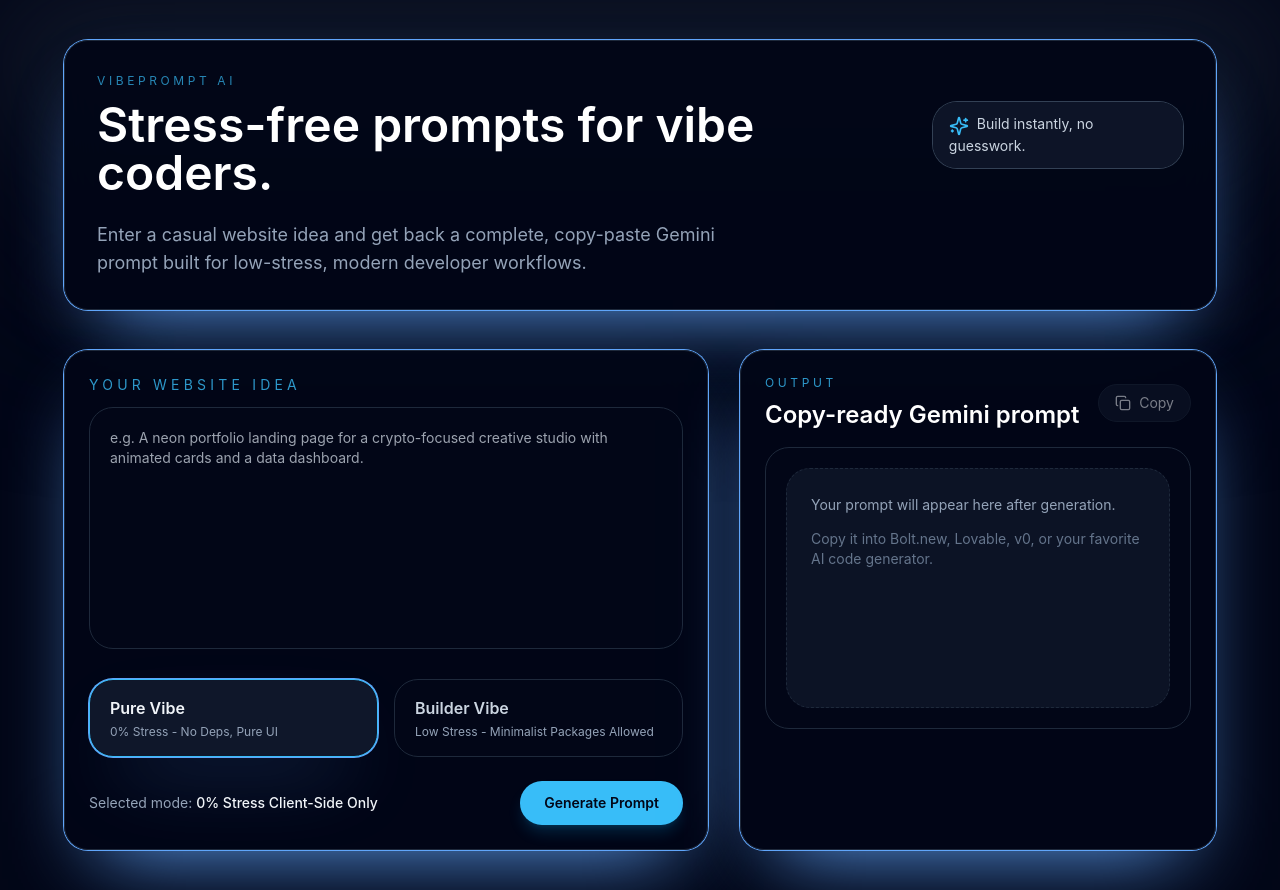
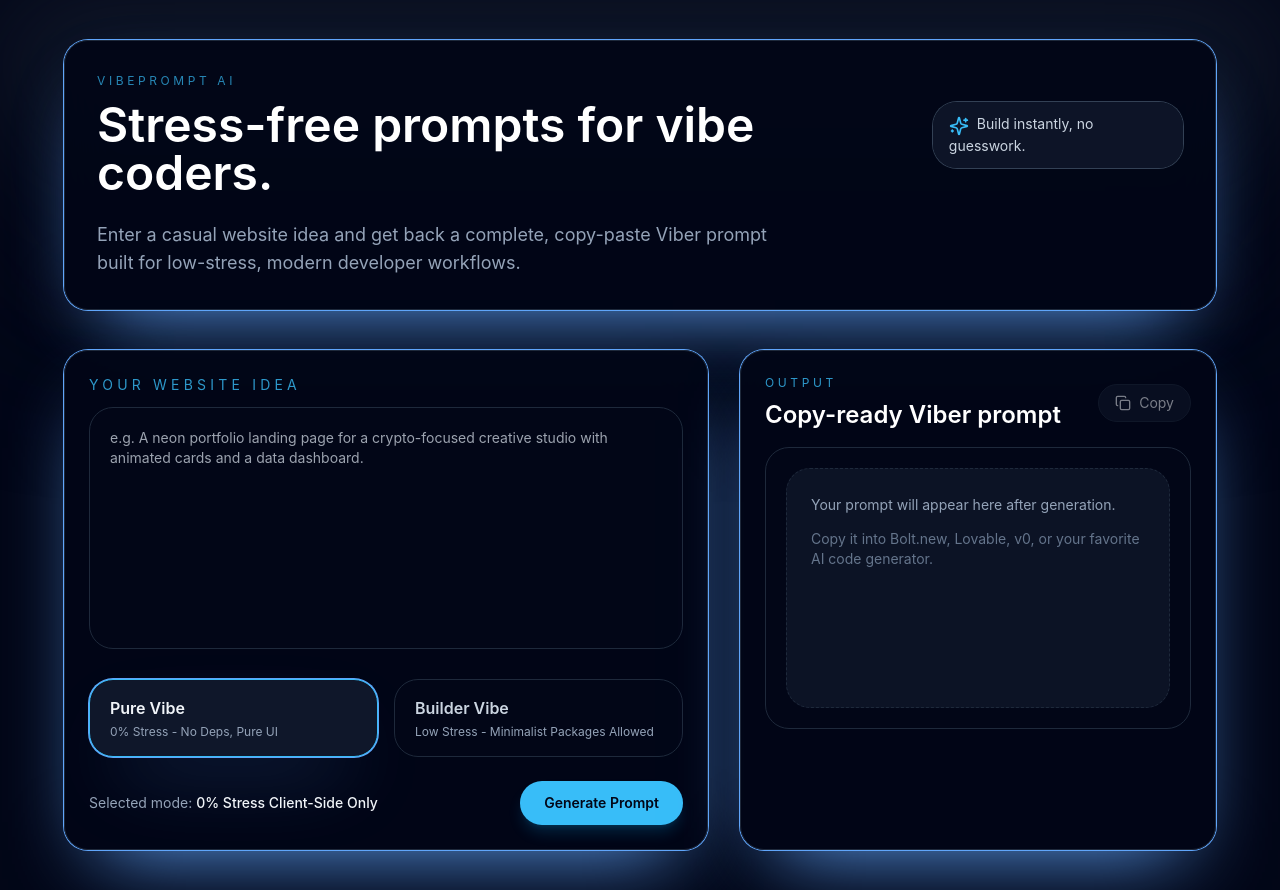
Before and after one commit to GodwinMark/prompt-viber, a Next.js app: page / in a window 1280 px wide. Built offline with nearby package versions, Linux system fonts and the light colour scheme.

Commit message:
Replace Gemini mentions with Viber for brand consistency

```diff
--- a/src/app/page.tsx
+++ b/src/app/page.tsx
@@ -86,7 +86,7 @@ export default function HomePage() {
             </div>
           </div>
           <p className="max-w-2xl text-slate-400 sm:text-lg">
-            Enter a casual website idea and get back a complete, copy-paste Gemini prompt built for low-stress, modern developer workflows.
+            Enter a casual website idea and get back a complete, copy-paste Viber prompt built for low-stress, modern developer workflows.
           </p>
         </header>
 
@@ -141,7 +141,7 @@ export default function HomePage() {
             <div className="mb-4 flex items-center justify-between gap-3">
               <div>
                 <p className="text-xs uppercase tracking-[0.3em] text-sky-400/80">Output</p>
-                <h2 className="mt-2 text-2xl font-semibold text-white">Copy-ready Gemini prompt</h2>
+                <h2 className="mt-2 text-2xl font-semibold text-white">Copy-ready Viber prompt</h2>
               </div>
               <button
                 type="button"
@@ -158,7 +158,7 @@ export default function HomePage() {
               {loading ? (
                 <div className="flex min-h-[240px] flex-col items-center justify-center gap-3 text-slate-500">
                   <Loader2 className="h-8 w-8 animate-spin text-sky-400" />
-                  <p>Gemini is crafting your output. Hold tight.</p>
+                  <p>Viber is crafting your output. Hold tight.</p>
                 </div>
               ) : result ? (
                 <pre className="whitespace-pre-wrap break-words text-slate-100">{result}</pre>
```
